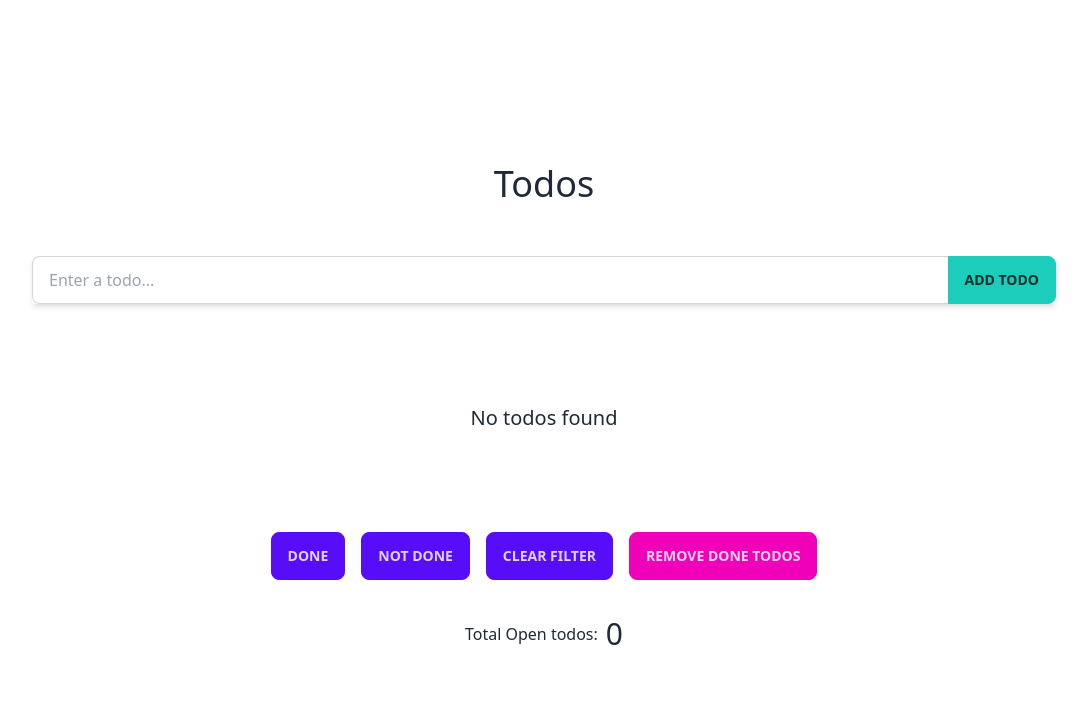
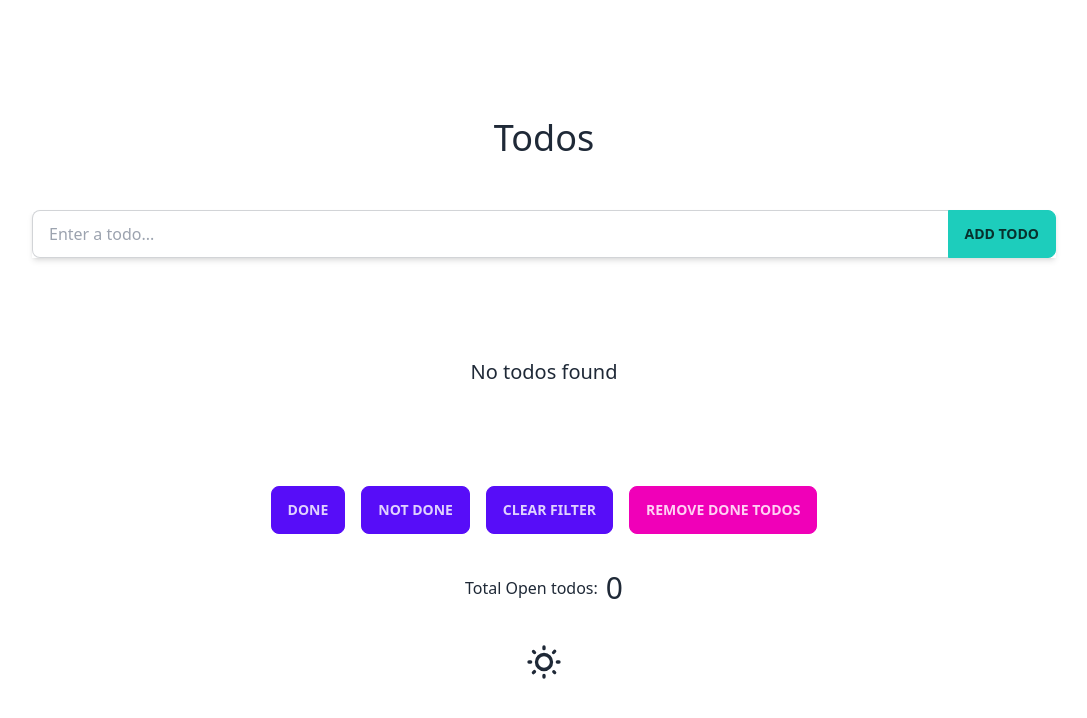
Before and after one commit to michalsostak/todo-app-morosystems, a React (Vite) app: page / in a window 1280 px wide. Shown: the top 718 px of the page, without its empty margins (96-1183 px from the left). Built offline with nearby package versions, Linux system fonts and the light colour scheme.

Commit message:
feat: theme toggle

```diff
--- a/src/App.tsx
+++ b/src/App.tsx
@@ -3,6 +3,7 @@
 import { Header } from "./components/Header";
 import { LayoutWrapper } from "./components/LayoutWrapper";
 import { ListTodos } from "./components/ListTodos";
+import { ThemeToggle } from "./components/ThemeToggle";
 import { TodosCount } from "./components/TodosCount";
 
 const App = () => {
@@ -13,6 +14,7 @@
             <ListTodos />
             <FilterTodos />
             <TodosCount />
+            <ThemeToggle />
         </LayoutWrapper>
     );
 };
--- /dev/null
+++ b/src/components/ThemeToggle.tsx
@@ -0,0 +1,48 @@
+import { useEffect, useState } from "react";
+
+export const ThemeToggle = () => {
+    const [theme, setTheme] = useState<string>(
+        localStorage.getItem("theme") ?? "light"
+    );
+
+    const handleCheck = (e: React.ChangeEvent<HTMLInputElement>) => {
+        if (e.target.checked) {
+            setTheme("light");
+        } else {
+            setTheme("dark");
+        }
+    };
+
+    useEffect(() => {
+        localStorage.setItem("theme", theme);
+        const localTheme = localStorage.getItem("theme") ?? "light";
+        document.querySelector("html")?.setAttribute("data-theme", localTheme);
+    }, [theme]);
+
+    return (
+        <label className="swap swap-rotate mb-10">
+            <input
+                type="checkbox"
+                onChange={handleCheck}
+            />
+
+            {/* sun icon */}
+            <svg
+                className="swap-off fill-current w-10 h-10"
+                xmlns="http://www.w3.org/2000/svg"
+                viewBox="0 0 24 24"
+            >
+                <path d="M5.64,17l-.71.71a1,1,0,0,0,0,1.41,1,1,0,0,0,1.41,0l.71-.71A1,1,0,0,0,5.64,17ZM5,12a1,1,0,0,0-1-1H3a1,1,0,0,0,0,2H4A1,1,0,0,0,5,12Zm7-7a1,1,0,0,0,1-1V3a1,1,0,0,0-2,0V4A1,1,0,0,0,12,5ZM5.64,7.05a1,1,0,0,0,.7.29,1,1,0,0,0,.71-.29,1,1,0,0,0,0-1.41l-.71-.71A1,1,0,0,0,4.93,6.34Zm12,.29a1,1,0,0,0,.7-.29l.71-.71a1,1,0,1,0-1.41-1.41L17,5.64a1,1,0,0,0,0,1.41A1,1,0,0,0,17.66,7.34ZM21,11H20a1,1,0,0,0,0,2h1a1,1,0,0,0,0-2Zm-9,8a1,1,0,0,0-1,1v1a1,1,0,0,0,2,0V20A1,1,0,0,0,12,19ZM18.36,17A1,1,0,0,0,17,18.36l.71.71a1,1,0,0,0,1.41,0,1,1,0,0,0,0-1.41ZM12,6.5A5.5,5.5,0,1,0,17.5,12,5.51,5.51,0,0,0,12,6.5Zm0,9A3.5,3.5,0,1,1,15.5,12,3.5,3.5,0,0,1,12,15.5Z" />
+            </svg>
+
+            {/* moon icon */}
+            <svg
+                className="swap-on fill-current w-10 h-10"
+                xmlns="http://www.w3.org/2000/svg"
+                viewBox="0 0 24 24"
+            >
+                <path d="M21.64,13a1,1,0,0,0-1.05-.14,8.05,8.05,0,0,1-3.37.73A8.15,8.15,0,0,1,9.08,5.49a8.59,8.59,0,0,1,.25-2A1,1,0,0,0,8,2.36,10.14,10.14,0,1,0,22,14.05,1,1,0,0,0,21.64,13Zm-9.5,6.69A8.14,8.14,0,0,1,7.08,5.22v.27A10.15,10.15,0,0,0,17.22,15.63a9.79,9.79,0,0,0,2.1-.22A8.11,8.11,0,0,1,12.14,19.73Z" />
+            </svg>
+        </label>
+    );
+};
```
